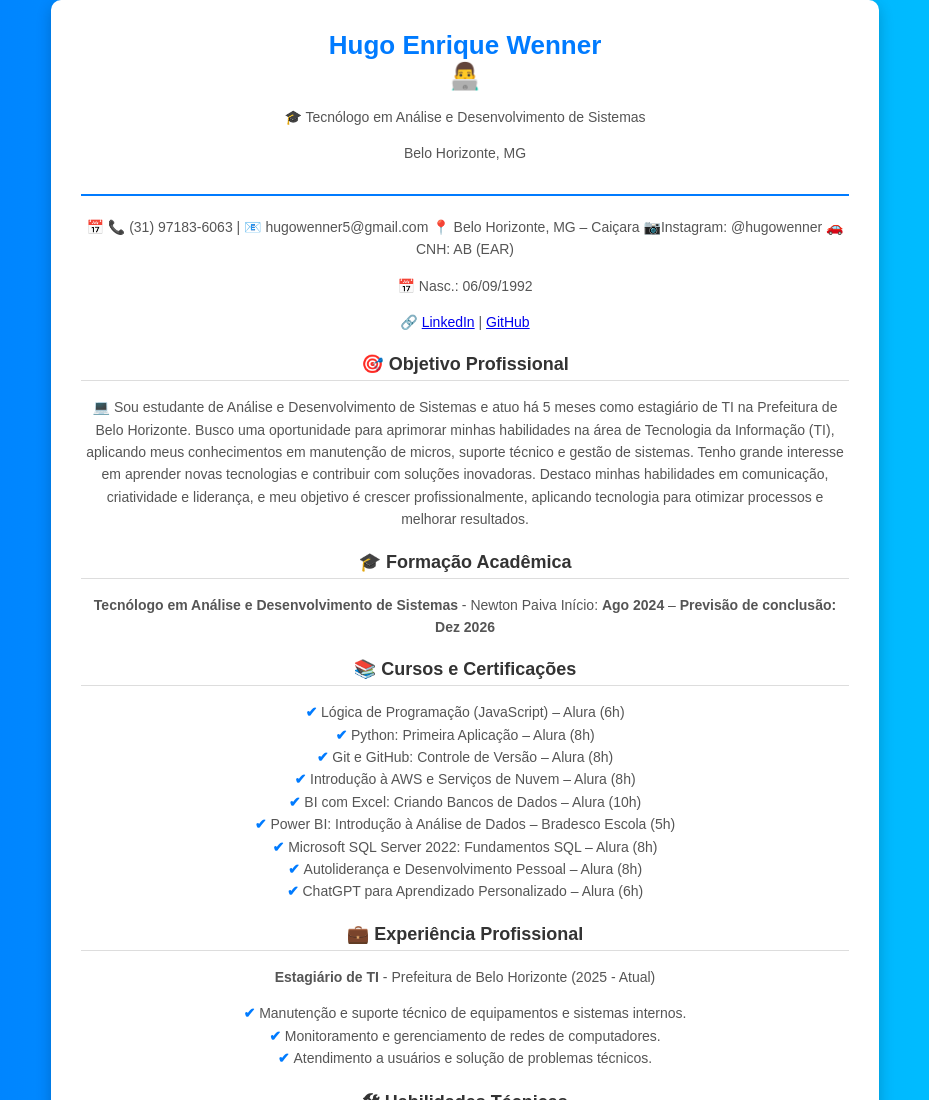
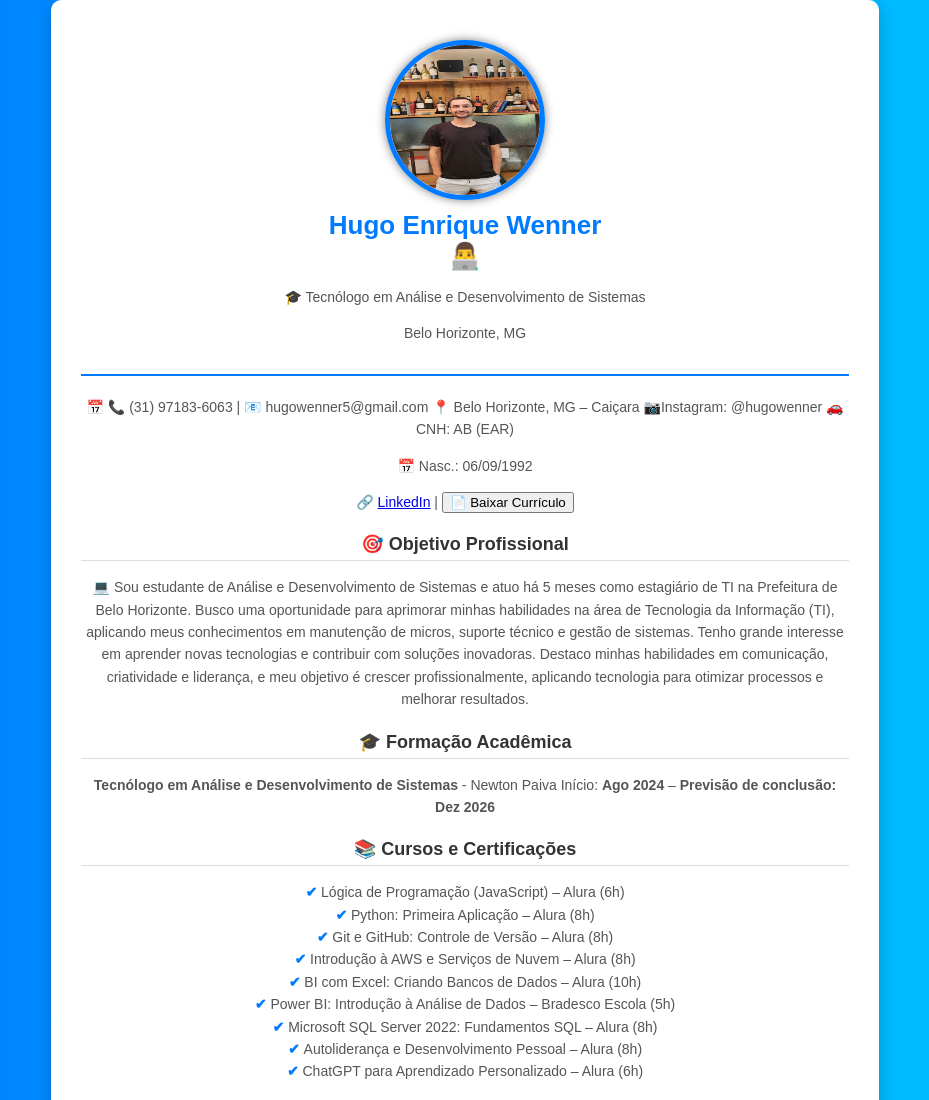
Before and after one commit to hugowenner/meucurriculo, a plain HTML site: page index.html in a window 1280 px wide. Shown: the top 1100 px of the page, without its empty margins (175-1104 px from the left). Drawn offline with Linux system fonts and the light colour scheme; a script that the page names is missing.

Commit message:
Corrigindo link do PDF

```diff
--- a/curriculo_style.css
+++ b/curriculo_style.css
@@ -14,8 +14,9 @@ body {
     height: 150px; /* Ajuste o tamanho conforme necessário */
     border-radius: 50%; /* Deixa a imagem redonda */
     display: block;
-    margin: 100px auto; /* Centraliza a imagem */
-    border: 3px solid white; /* Borda branca opcional */
+    margin: 10px auto; /* Centraliza a imagem */
+    border: 5px solid #007bff; /* Cor azul, altere se quiser */
+    box-shadow: 0px 0px 10px rgba(0, 0, 0, 0.5); /* Efeito de sombra opcional */
 }
 
 .container {
--- a/index.html
+++ b/index.html
@@ -8,8 +8,10 @@
 </head>
 
 <body>
+
     <div class="container">
         <header>
+            <img src="minha_foto.jpeg" alt="Minha Foto" class="minha-foto">
             <h1>Hugo Enrique Wenner</h1>
             <h1>👨‍💻</h1>
             <p>🎓 Tecnólogo em Análise e Desenvolvimento de Sistemas</p>
@@ -23,7 +25,10 @@
             <p> <strong>📅</strong> Nasc.: 06/09/1992 </p>
 
             <p><strong>🔗</strong> <a href="https://www.linkedin.com/in/hugo-wenner-358379299/" target="_blank">LinkedIn</a> |
-            <a href="https://github.com/hugowenner" target="_blank">GitHub</a></p>
+                <a href="curriculo.pdf" download="HugoWenner_Curriculo.pdf">
+                    <button>📄 Baixar Currículo</button>
+                </a>
+
 
         </section>
 
```
Also changed, not shown: 1 other file.
